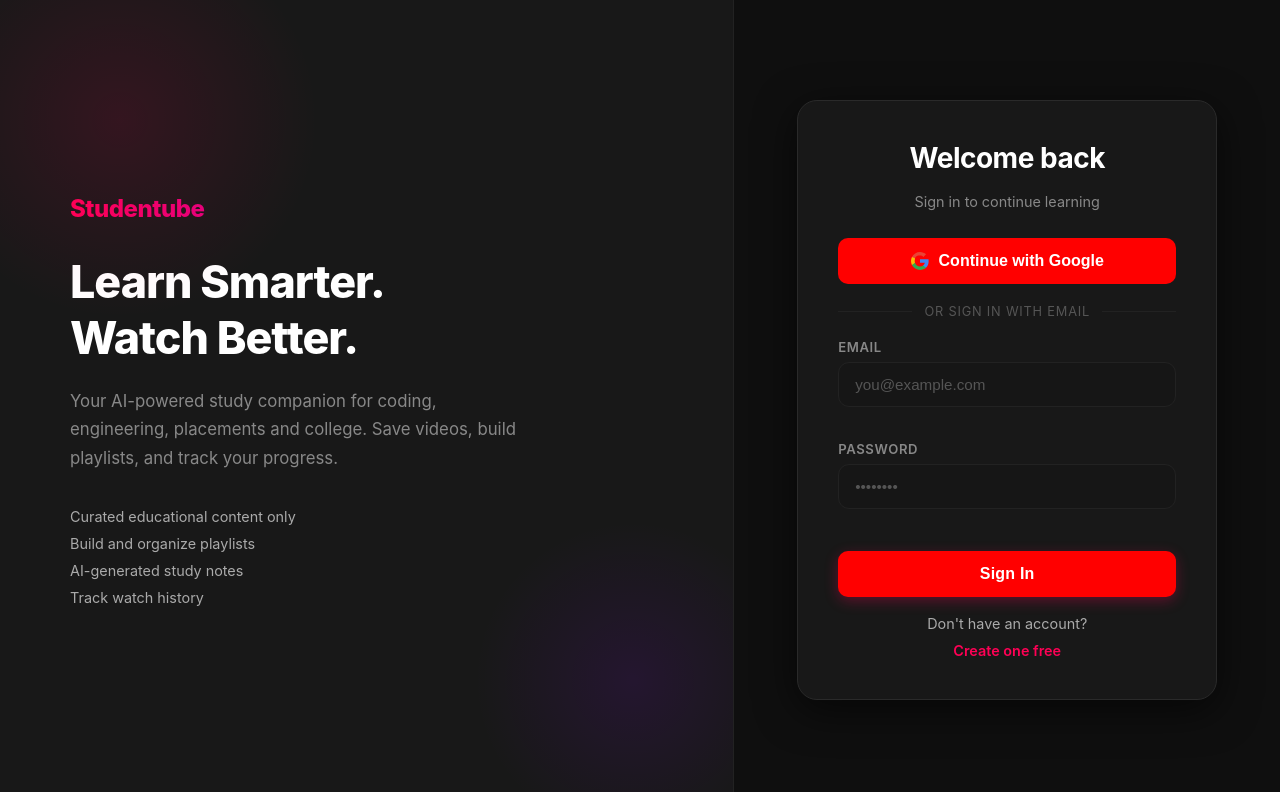
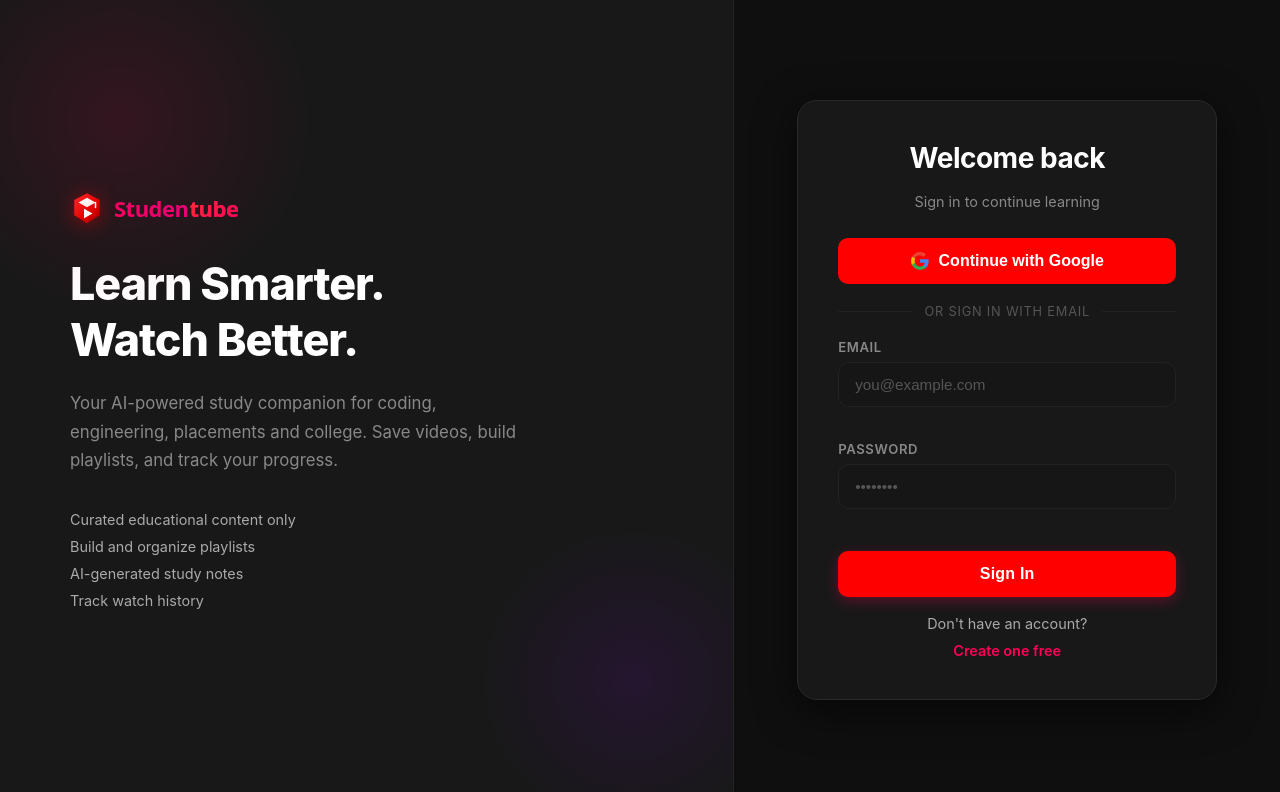
Before and after one commit to Abhi9145/studentube, a React app in the folder frontend/: page /login in a window 1280 px wide. Shown: the top 792 px of the page. Built offline with nearby package versions, Linux system fonts and the light colour scheme; no server answers; the HTML template or start-up script is replaced by a standard one.

Commit message:
Add custom academic mortarboard shield emblem Logo component across Navbar and Auth pages

```diff
--- /dev/null
+++ b/frontend/src/components/Logo.jsx
@@ -0,0 +1,91 @@
+function Logo({ className = "", size = "normal" }) {
+  const width = size === "large" ? 34 : size === "small" ? 22 : 28;
+  const height = width;
+
+  return (
+    <div
+      className={`studentube-brand-logo ${className}`}
+      style={{
+        display: "inline-flex",
+        alignItems: "center",
+        gap: "10px",
+        cursor: "pointer",
+        userSelect: "none",
+      }}
+    >
+      {/* Unique Emblem: Academic Mortarboard + Cyber Shield Play Fusion */}
+      <svg
+        width={width}
+        height={height}
+        viewBox="0 0 40 40"
+        fill="none"
+        xmlns="http://www.w3.org/2000/svg"
+        style={{ flexShrink: 0, filter: "drop-shadow(0 2px 10px rgba(255, 0, 0, 0.45))" }}
+      >
+        <defs>
+          <linearGradient id="stShieldGrad" x1="0%" y1="0%" x2="100%" y2="100%">
+            <stop offset="0%" stopColor="#ff2a2a" />
+            <stop offset="60%" stopColor="#e60000" />
+            <stop offset="100%" stopColor="#990000" />
+          </linearGradient>
+          <linearGradient id="stCapGrad" x1="0%" y1="0%" x2="100%" y2="100%">
+            <stop offset="0%" stopColor="#ffffff" />
+            <stop offset="100%" stopColor="#ffe6e6" />
+          </linearGradient>
+        </defs>
+
+        {/* Outer Shield Frame */}
+        <path
+          d="M20 2.5L35 10.5V28.5L20 37.5L5 28.5V10.5L20 2.5Z"
+          fill="url(#stShieldGrad)"
+        />
+
+        {/* Academic Mortarboard Cap Top Diamond */}
+        <polygon
+          points="20,8 30,13.5 20,19 10,13.5"
+          fill="url(#stCapGrad)"
+        />
+
+        {/* Cap Tassel Line */}
+        <path
+          d="M30 13.5V19.5"
+          stroke="#ffffff"
+          strokeWidth="1.75"
+          strokeLinecap="round"
+        />
+
+        {/* Inner Play Triangle */}
+        <polygon
+          points="16.5,21 26.5,26.5 16.5,32"
+          fill="#ffffff"
+        />
+      </svg>
+
+      {/* Brand Typography */}
+      <span
+        className="brand-text"
+        style={{
+          fontSize: size === "large" ? "22px" : "19px",
+          fontWeight: "800",
+          letterSpacing: "-0.5px",
+          fontFamily: "system-ui, -apple-system, BlinkMacSystemFont, 'Segoe UI', Roboto, sans-serif",
+          lineHeight: 1,
+        }}
+      >
+        <span style={{ color: "var(--text-color, #ffffff)" }}>Studen</span>
+        <span
+          style={{
+            background: "linear-gradient(135deg, #ff3333 0%, #ff0055 100%)",
+            WebkitBackgroundClip: "text",
+            WebkitTextFillColor: "transparent",
+            marginLeft: "1px",
+          }}
+        >
+          tube
+        </span>
+      </span>
+    </div>
+  );
+}
+
+export default Logo;
--- a/frontend/src/components/Navbar.jsx
+++ b/frontend/src/components/Navbar.jsx
@@ -1,5 +1,6 @@
 import { useState, useRef, useEffect } from "react";
 import { Link, useNavigate } from "react-router-dom";
+import Logo from "./Logo";
 
 function Navbar({ searchTerm, setSearchTerm, handleSearch, onLogoClick }) {
   const token = localStorage.getItem("token");
@@ -115,12 +116,7 @@ function Navbar({ searchTerm, setSearchTerm, handleSearch, onLogoClick }) {
     <nav className="navbar">
       {/* Logo */}
       <Link to="/" onClick={onLogoClick} style={{ textDecoration: "none", flexShrink: 0 }}>
-        <div className="logo">
-          <svg width="20" height="20" viewBox="0 0 24 24" fill="#ff0000" style={{ display: "inline-block", verticalAlign: "middle", marginRight: "6px" }}>
-            <polygon points="5 3 19 12 5 21 5 3"></polygon>
-          </svg>
-          Studentube
-        </div>
+        <Logo />
       </Link>
 
       {/* Search */}
--- a/frontend/src/pages/LoginPage.jsx
+++ b/frontend/src/pages/LoginPage.jsx
@@ -4,6 +4,7 @@ import { auth } from "../firebase";
 import { GoogleAuthProvider, signInWithPopup } from "firebase/auth";
 import "./Auth.css";
 import { API_URL } from "../config";
+import Logo from "../components/Logo";
 
 function LoginPage() {
   const [email, setEmail] = useState("");
@@ -87,7 +88,9 @@ function LoginPage() {
   return (
     <div className="auth-page">
       <div className="auth-left">
-        <div className="auth-left-badge">Studentube</div>
+        <div className="auth-left-badge">
+          <Logo size="large" />
+        </div>
         <h2>Learn Smarter.<br />Watch Better.</h2>
         <p>Your AI-powered study companion for coding, engineering, placements and college. Save videos, build playlists, and track your progress.</p>
         <div className="auth-features">
--- a/frontend/src/pages/RegisterPage.jsx
+++ b/frontend/src/pages/RegisterPage.jsx
@@ -2,6 +2,7 @@ import { useState } from "react";
 import { useNavigate, Link } from "react-router-dom";
 import "./Auth.css";
 import { API_URL } from "../config";
+import Logo from "../components/Logo";
 
 function RegisterPage() {
   const [name, setName] = useState("");
@@ -50,7 +51,9 @@ function RegisterPage() {
   return (
     <div className="auth-page">
       <div className="auth-left">
-        <div className="auth-left-badge">Studentube</div>
+        <div className="auth-left-badge">
+          <Logo size="large" />
+        </div>
         <h2>Start Your<br />Learning Journey.</h2>
         <p>Create a free account and unlock curated educational videos, AI-generated study notes, personal playlists, and watch history tracking.</p>
         <div className="auth-features">
```
